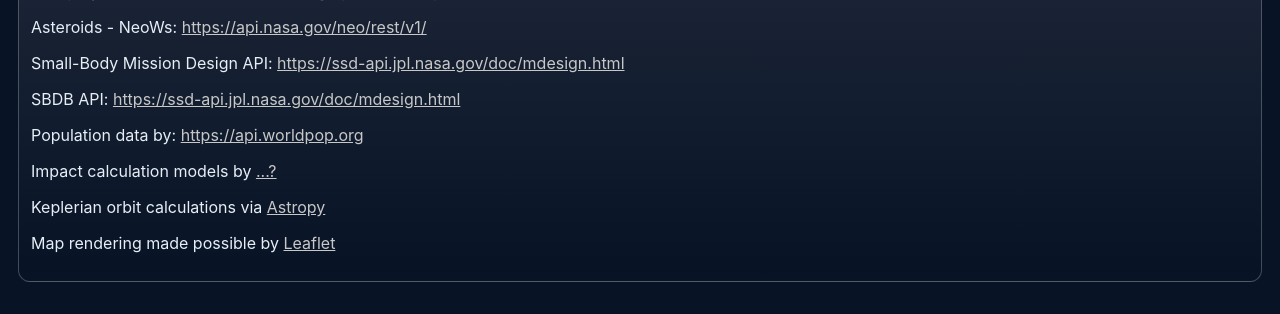
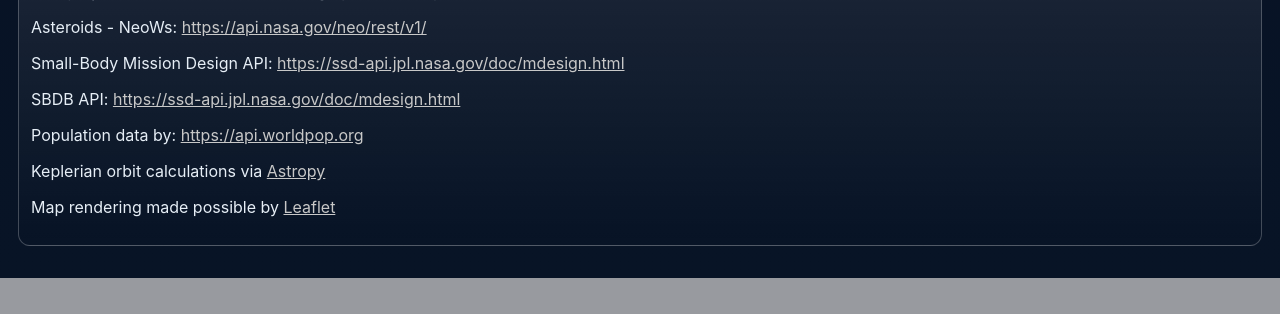
Before and after one commit to naslundx/anti-rocky, a Flask app: page / in a window 1280 px wide. Shown: the part 819-1133 px from the top of the page. After the commit the page ends 1097 px from the top, so only its background shows below. Run offline with Flask 3, Linux system fonts and the light colour scheme; data that the repository does not hold is empty; some libraries are stand-ins or nearby versions.

Commit message:
Update index.html

```diff
--- a/api/templates/index.html
+++ b/api/templates/index.html
@@ -193,7 +193,6 @@
                         >https://api.worldpop.org</a
                     >
                 </p>
-                <p>Impact calculation models by <a href="...">...?</a></p>
                 <p>
                     Keplerian orbit calculations via
                     <a href="https://pypi.org/project/astropy/">Astropy</a>
```
